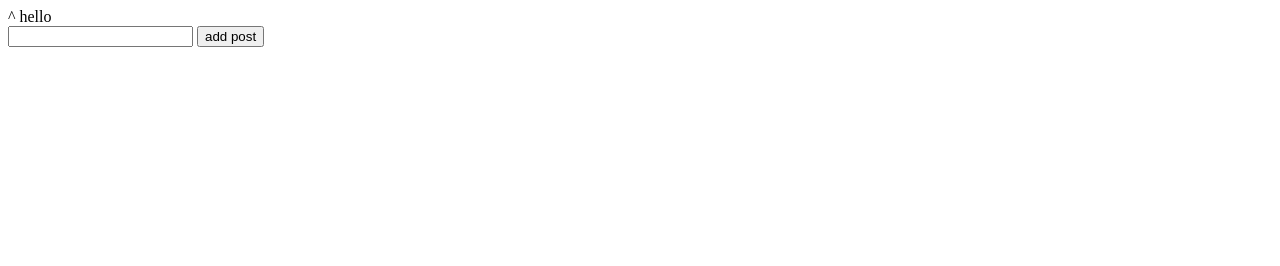
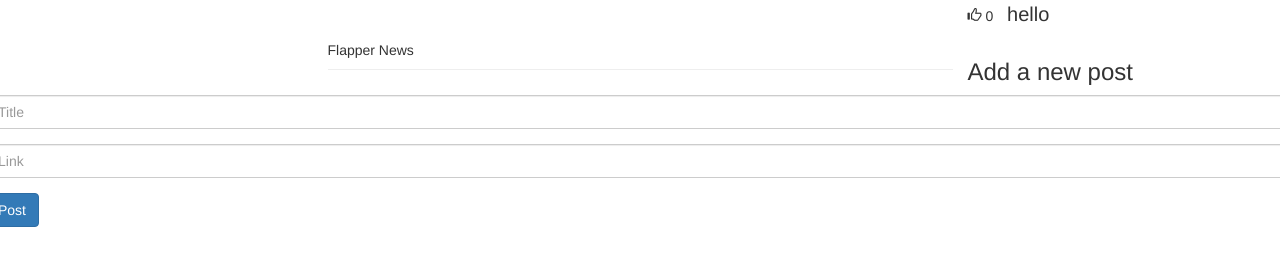
Before and after one commit to ljiskrito/MEAN_In_ThinksterWebSite, a plain HTML site: page index.html in a window 1280 px wide. Drawn offline with nearby package versions, Linux system fonts and the light colour scheme.

```diff
--- a/index.html
+++ b/index.html
@@ -6,25 +6,54 @@
     <meta name="viewport" content="width=device-width, initial-scale=1.0">
     <meta http-equiv="X-UA-Compatible" content="ie=edge">
     <title>Angularjs web</title>
+    <link href="http://maxcdn.bootstrapcdn.com/bootstrap/3.2.0/css/bootstrap.min.css" rel="stylesheet">
     <script src="https://ajax.googleapis.com/ajax/libs/angularjs/1.5.7/angular.min.js"></script>
     <script src="app.js"></script>
 </head>
 
 <body ng-app="flappernews" ng-controller="MainCtrl">
-    <span>{{text}}</span>
-    <nav>
-        <div ng-repeat="post in posts | orderBy: post.upvotes">
-            <span ng-click="increasePost(post)">^</span>
-            <a ng-show="post.link" href="{{post.link}}">{{post.link}} </a>
-            <span ng-hide="post.link">{{post.title}}</span>
+    <div class="row">
+        <div class="col-md-6 col-md-offset-3">
+            <div class="page-header">
+                Flapper News
+            </div>
         </div>
 
-        <form ng-submit="addPost()">
-            <input type="text" ng-model="title">
-            <button type="submit">add post</button>
-        </form>
-    </nav>
-    <phone-list></phone-list>
+        <div ng-repeat="post in posts | orderBy: '-upvotes'">
+                <span class="glyphicon glyphicon-thumbs-up"
+                ng-click="incrementUpvotes(post)"></span>
+              {{post.upvotes}}
+              <span style="font-size:20px; margin-left:10px;">
+                <a ng-show="post.link" href="{{post.link}}">
+                  {{post.title}}
+                </a>
+                <span ng-hide="post.link">
+                  {{post.title}}
+                </span>
+              </span>
+        </div>
+
+        <form ng-submit="addPost()"
+        style="margin-top:30px;">
+        <h3>Add a new post</h3>
+
+        <div class="form-group">
+          <input type="text"
+            class="form-control"
+            placeholder="Title"
+            ng-model="title">
+        </div>
+        <div class="form-group">
+          <input type="text"
+          class="form-control"
+          placeholder="Link"
+          ng-model="link">
+        </div>
+        <button type="submit" class="btn btn-primary">Post</button>
+      </form>
+
+    </div>
+
 
 </body>
 </html>
```
